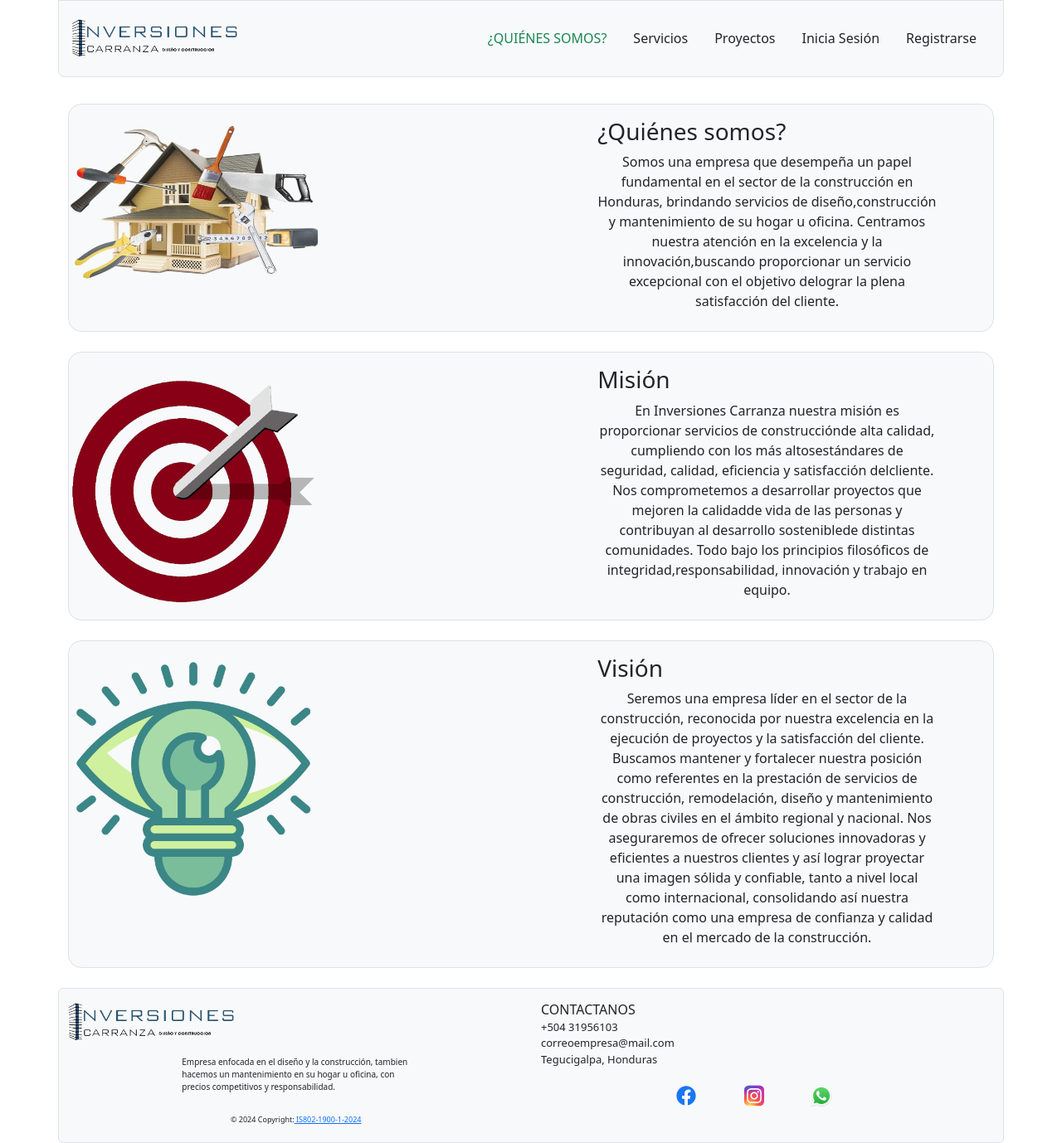
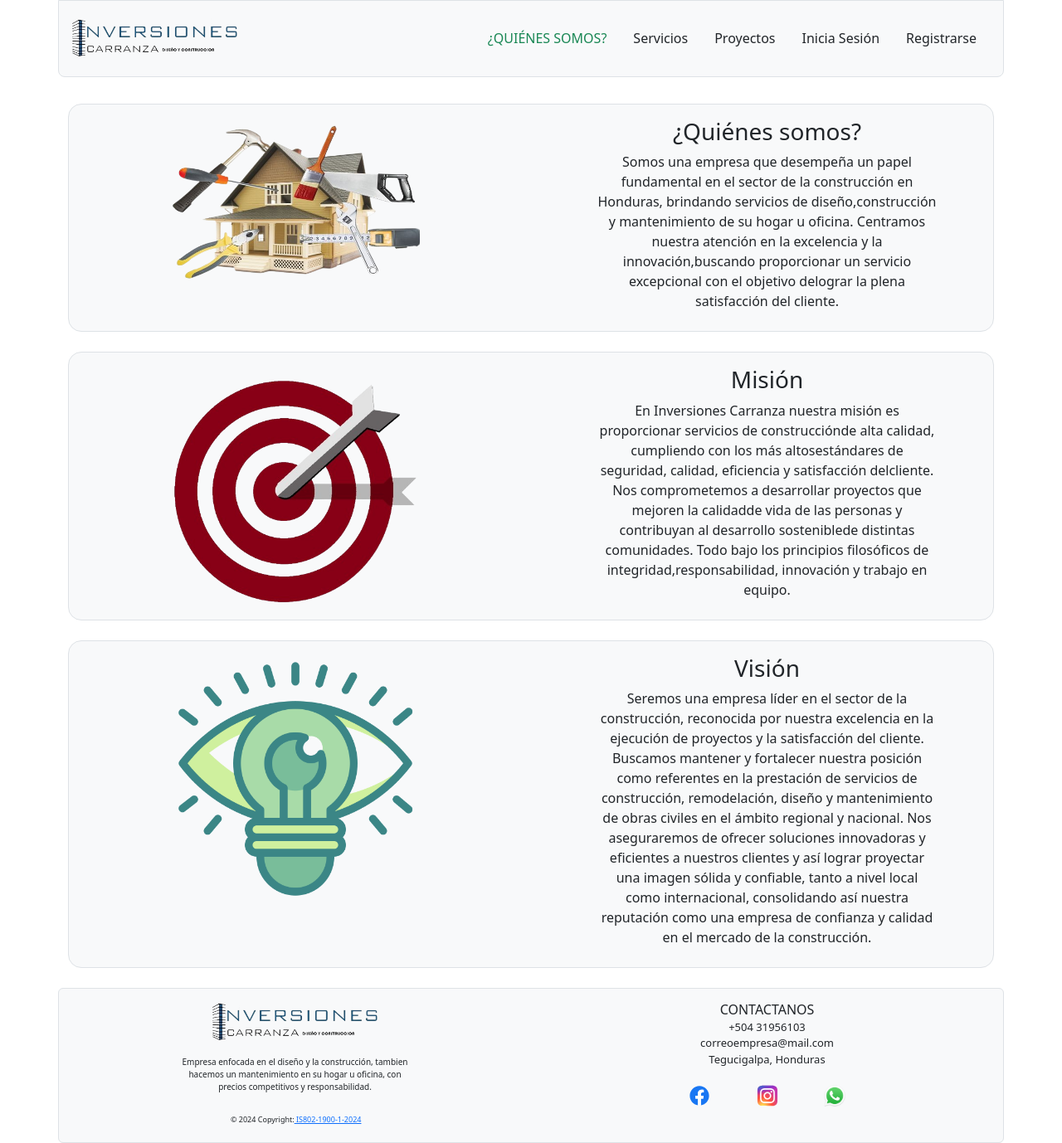
Before and after one commit to RyuDSora/InversionesCarranza, a React (Create React App) app in the folder frontend/: page / in a window 1280 px wide. Shown: the whole page at 83% size. Built offline with nearby package versions, Linux system fonts and the light colour scheme.

Commit message:
Revert "Servicios"
This reverts commit c8f875c231f5491ab5ea77e0906395e7687617bb.

```diff
--- a/frontend/src/App.js
+++ b/frontend/src/App.js
@@ -2,36 +2,46 @@ import React from "react";
 import { BrowserRouter, Route, Routes } from 'react-router-dom';
 import "bootstrap/dist/css/bootstrap.min.css";
 
+
 import "./App.css";
 import FooterIC from "./componets/FooterIC.jsx";
 import CompRegistro from "./componets/Signup.jsx";
-import Login from './componets/Login.jsx';
+import Login from './componets/Login.jsx'
 import LandingPage from "./componets/LandingPage.jsx";
 import NavBarIC from "./componets/NavBariC.jsx";
-import RecuperarLanding from './componets/RecuperarLanding.jsx';
+import RecuperarLanding from './componets/RecuperarLanding.jsx'
 import CambiarContrasenia from "./componets/CambiarContrasenia.jsx";
-import Servicios from './componets/Servicios.jsx';
 import Perfil from './componets/Perfil.jsx';
 import EditPerfil from './componets/EditarPerfil.jsx';
-import Projects from './componets/projects.jsx';
+import Projects from './componets/projects.jsx'
+
 
 function App() {
+
   return (
+    <div className="App">
+      <div >
         <BrowserRouter>
+          <header>
             <NavBarIC />
+          </header>
+          <div>
             <Routes>
               <Route path='/' element={<LandingPage />} />
               <Route path="/Signup" element={<CompRegistro />}/>
               <Route path="/login" element={<Login />} />
               <Route path="/Recuperar" element={<RecuperarLanding />} />
               <Route path="/CambiarContrasenia" element={<CambiarContrasenia/>} />
-        <Route path="/Servicios" element={<Servicios />} />
+              <Route path="/Servicios" element={ "Servicios" } />
               <Route path="/perfil/:userId" element={<Perfil />} />
-        <Route path="/EditarPerfil/:userId" element={<EditPerfil/>}/>
-        <Route path="/Proyectos" element={<Projects/>} />
+              <Route path="/EditarPerfil/:userId" element = {<EditPerfil/>}/>
+              <Route path="/Proyectos" element={ <Projects/> } />
             </Routes>
-      <FooterIC />
+          </div>
+          {FooterIC()}
         </BrowserRouter>
+      </div>
+    </div>
   );
 }
 
```
Lines whose indentation alone changed are shown as unchanged.
